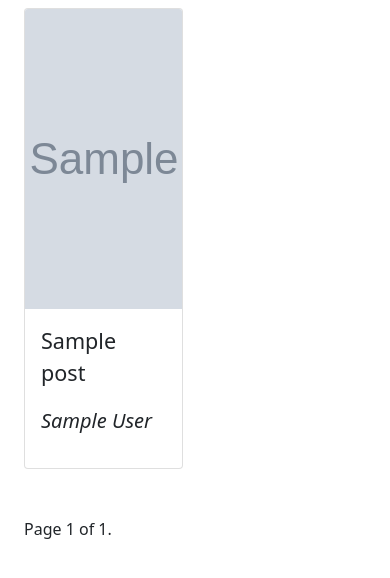
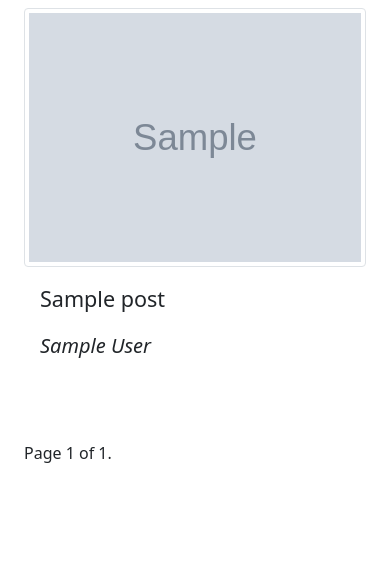
Before and after one commit to meetmanjusri/blog, a Django app: page / in a window 390 px wide. Shown: the part 191-769 px from the top of the page. Run offline with Django 3.2, Linux system fonts and the light colour scheme; tables that the repository leaves empty hold one stand-in row (values such as "Sample post"); grey boxes marked "Sample" are stand-in pictures; some libraries are stand-ins or nearby versions.

Commit message:
Changes to use Bootstrap 5 image responsive classes

```diff
--- a/templates/journey/post_list.html
+++ b/templates/journey/post_list.html
@@ -2,20 +2,14 @@
 {% load static %}
 {% block title %}Posts{% endblock %}
 {% block content %}
-    <style>
-        img {
-            height: 300px;
-            object-fit: cover;
-        }
-    </style>
     {#        Reference - https://startbootstrap.com/template/shop-homepage#}
-    <div class="row gx-4 gx-lg-5 row-cols-2 row-cols-sm-1 row-cols-lg-3 row-cols-xl-3 justify-content-right">
+    <div class="row gx-4 gx-lg-5 row-cols-1 row-cols-sm-1 row-cols-lg-3 row-cols-xl-3 justify-content-right">
         {% for post in posts %}
             <div class="col mb-5">
-                <div class="card h-100">
+                <div>
                     <!-- Post image-->
                     <a href="{% url 'journey:blog_post' post_id=post.pk %}">
-                        <img class="card-img-top" src="{{ post.image_url }}" alt="image">
+                        <img class="img-fluid img-thumbnail rounded mx-auto d-block" src="{{ post.image_url }}" alt="image">
                     </a>
                     <!-- Post details-->
                     <div class="card-body p-3">
```
Also changed, not shown: templates/journey/blog_post.html (+2 -8 lines).
